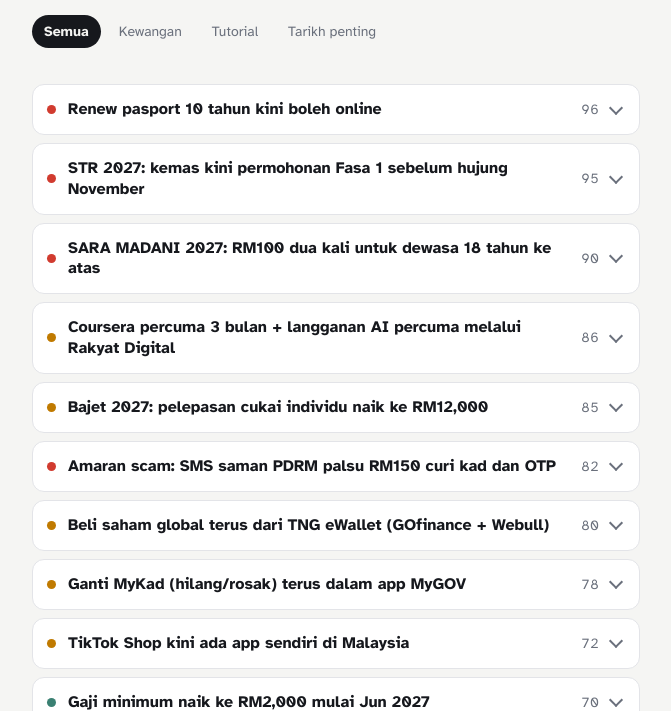
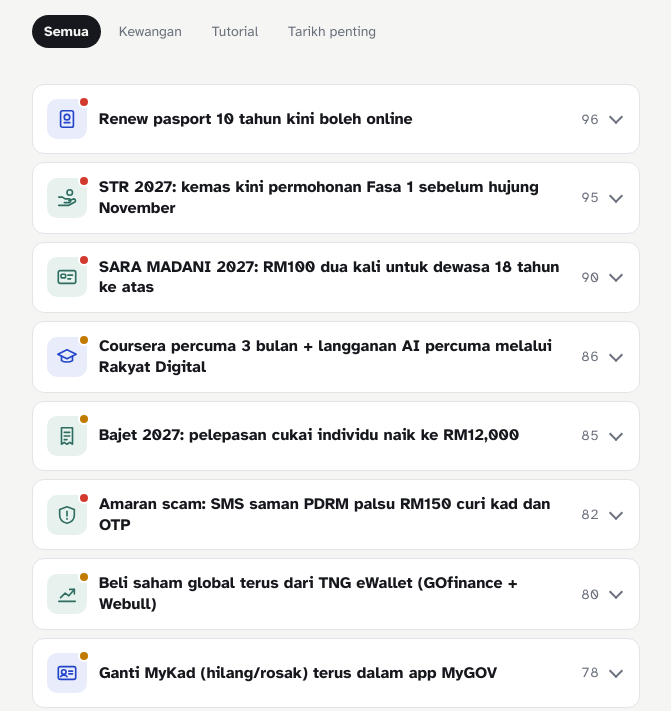
Before and after one commit to Imrnwfi/radar-trending, a plain HTML site: page index.html in a window 1280 px wide. Shown: the part 89-800 px from the top of the page, without its empty margins (304-975 px from the left). Drawn offline with nearby package versions, Linux system fonts and the light colour scheme.

Commit message:
Tambah ikon topik, pautan app berkaitan dan 5 idea tajuk video
Co-Authored-By: Claude Opus 5.5 <noreply@anthropic.com>
Claude-Session: https://claude.ai/code/session_016wVdpLdFUfqaMMHpkmqGp4

```diff
--- a/data.json
+++ b/data.json
@@ -13,12 +13,25 @@
    "ideas": [
     "Cara Renew Pasport 10 Tahun ONLINE (Step by Step)",
     "Pasport 5 vs 10 Tahun: Mana Lagi Jimat?",
-        "Gambar Pasport Online Kena Reject? Buat Macam Ni"
+    "Gambar Pasport Online Kena Reject? Buat Macam Ni",
+    "Renew Pasport Guna Telefon Je? Saya Cuba Sendiri",
+    "Pasport Nak Tamat? 5 Benda Kena Tahu Sebelum Renew"
    ],
    "sources": [
-        {"name": "RinggitPlus", "url": "https://ringgitplus.com/en/blog/personal-finance-news/10-year-passport-can-be-renewed-online-from-2-november.html"},
-        {"name": "The Vibes", "url": "https://www.thevibes.com/articles/news/129065/malaysians-can-now-apply-online-for-10-year-passports"}
-      ]
+    {
+     "name": "RinggitPlus",
+     "url": "https://ringgitplus.com/en/blog/personal-finance-news/10-year-passport-can-be-renewed-online-from-2-november.html"
+    },
+    {
+     "name": "The Vibes",
+     "url": "https://www.thevibes.com/articles/news/129065/malaysians-can-now-apply-online-for-10-year-passports"
+    }
+   ],
+   "icon": "passport",
+   "app": {
+    "name": "Jabatan Imigresen Malaysia",
+    "url": "https://www.imi.gov.my"
+   }
   },
   {
    "id": "str-2027-kemas-kini",
@@ -32,12 +45,25 @@
    "ideas": [
     "Cara Kemas Kini STR 2027 (Sebelum Fasa 1 Tutup)",
     "STR 2027: Siapa WAJIB Kemas Kini? Jangan Terlepas",
-        "Status STR Tak Lulus? Ini Cara Buat Rayuan"
+    "Status STR Tak Lulus? Ini Cara Buat Rayuan",
+    "Mohon STR 2027 Kali Pertama: Tutorial Penuh",
+    "Cara Semak Status STR 2027 Dalam 2 Minit"
    ],
    "sources": [
-        {"name": "RinggitPlus (BM)", "url": "https://ringgitplus.com/ms/blog/berita-kewangan-peribadi/tempoh-kemas-kini-str-2027-untuk-fasa-1-dijangka-hingga-november-2026.html"},
-        {"name": "RinggitPlus (EN)", "url": "https://ringgitplus.com/en/blog/personal-finance-news/str-2027-applications-and-updates-now-open-all-year.html"}
-      ]
+    {
+     "name": "RinggitPlus (BM)",
+     "url": "https://ringgitplus.com/ms/blog/berita-kewangan-peribadi/tempoh-kemas-kini-str-2027-untuk-fasa-1-dijangka-hingga-november-2026.html"
+    },
+    {
+     "name": "RinggitPlus (EN)",
+     "url": "https://ringgitplus.com/en/blog/personal-finance-news/str-2027-applications-and-updates-now-open-all-year.html"
+    }
+   ],
+   "icon": "aid",
+   "app": {
+    "name": "Portal MySTR (HASiL)",
+    "url": "https://bantuantunai.hasil.gov.my"
+   }
   },
   {
    "id": "sara-madani-2027",
@@ -50,12 +76,25 @@
    "ideas": [
     "RM200 SARA 2027 Masuk MyKad: Siapa Layak & Bila?",
     "SARA Kini Boleh Guna di Pasar Tani: Cara Guna",
-        "Penerima STR Dapat RM150 Sebulan? Ini Penjelasannya"
+    "Penerima STR Dapat RM150 Sebulan? Ini Penjelasannya",
+    "Cara Semak Baki SARA Dalam MyKad",
+    "Barang Apa Boleh Beli Guna SARA? Senarai Penuh"
    ],
    "sources": [
-        {"name": "SoyaCincau", "url": "https://soyacincau.com/2026/10/09/budget-2027-rm200-sara-madani-monthly-str-sara-up-to-rm150/"},
-        {"name": "Bernama", "url": "https://bernama.com/en/news.php?id=2621951"}
-      ]
+    {
+     "name": "SoyaCincau",
+     "url": "https://soyacincau.com/2026/10/09/budget-2027-rm200-sara-madani-monthly-str-sara-up-to-rm150/"
+    },
+    {
+     "name": "Bernama",
+     "url": "https://bernama.com/en/news.php?id=2621951"
+    }
+   ],
+   "icon": "card",
+   "app": {
+    "name": "Portal SARA",
+    "url": "https://www.sara.gov.my"
+   }
   },
   {
    "id": "rakyat-digital-coursera-ai",
@@ -68,12 +107,25 @@
    "ideas": [
     "Coursera PERCUMA 3 Bulan Guna MyDigital ID: Cara Claim",
     "AI Percuma Untuk Umur 18–30: Tutorial Rakyat Digital",
-        "5 Kursus Coursera Paling Berbaloi Untuk Cari Duit Online"
+    "5 Kursus Coursera Paling Berbaloi Untuk Cari Duit Online",
+    "Dapat Sijil Antarabangsa Percuma? Ini Caranya",
+    "Cara Daftar MyDigital ID Dari Kosong (2026)"
    ],
    "sources": [
-        {"name": "SoyaCincau", "url": "https://soyacincau.com/2026/10/12/over-12000-malaysians-have-claimed-free-coursera-courses-via-rakyat-digital-heres-how-to-get-yours/"},
-        {"name": "RinggitPlus", "url": "https://ringgitplus.com/en/blog/personal-finance-news/rakyat-digital-portal-offers-free-coursera-and-ai-access.html"}
-      ]
+    {
+     "name": "SoyaCincau",
+     "url": "https://soyacincau.com/2026/10/12/over-12000-malaysians-have-claimed-free-coursera-courses-via-rakyat-digital-heres-how-to-get-yours/"
+    },
+    {
+     "name": "RinggitPlus",
+     "url": "https://ringgitplus.com/en/blog/personal-finance-news/rakyat-digital-portal-offers-free-coursera-and-ai-access.html"
+    }
+   ],
+   "icon": "learn",
+   "app": {
+    "name": "Portal Rakyat Digital",
+    "url": "https://www.rakyatdigital.gov.my"
+   }
   },
   {
    "id": "cukai-bajet-2027",
@@ -86,12 +138,25 @@
    "ideas": [
     "Gaji RM5,000? Ini Anggaran Cukai Anda Jimat Tahun 2027",
     "Bajet 2027: Perubahan Cukai Yang Terus Masuk Poket",
-        "Pelepasan Cukai RM12,000: Apa Maksudnya Untuk Anda?"
+    "Pelepasan Cukai RM12,000: Apa Maksudnya Untuk Anda?",
+    "Kira Cukai Sendiri Guna Telefon: Tutorial Mudah",
+    "Siapa Untung Paling Banyak Dari Bajet 2027?"
    ],
    "sources": [
-        {"name": "theSun", "url": "https://thesun.my/?p=686681"},
-        {"name": "NST", "url": "https://www.nst.com.my/amp/news/nation/2026/10/1551482/2027-budget-govt-raises-personal-tax-relief-rm12000-cuts-tax-rates-m40"}
-      ]
+    {
+     "name": "theSun",
+     "url": "https://thesun.my/?p=686681"
+    },
+    {
+     "name": "NST",
+     "url": "https://www.nst.com.my/amp/news/nation/2026/10/1551482/2027-budget-govt-raises-personal-tax-relief-rm12000-cuts-tax-rates-m40"
+    }
+   ],
+   "icon": "tax",
+   "app": {
+    "name": "MyTax (LHDN)",
+    "url": "https://mytax.hasil.gov.my"
+   }
   },
   {
    "id": "scam-saman-pdrm-mybayar",
@@ -104,12 +169,25 @@
    "ideas": [
     "SMS Saman PDRM RM150? JANGAN Klik, Ini Scam",
     "Cara Semak Link Palsu Dalam 10 Saat",
-        "Dah Terklik Link Scam? Buat 4 Benda Ni Segera"
+    "Dah Terklik Link Scam? Buat 4 Benda Ni Segera",
+    "Cara Semak Saman Sebenar (Bukan Dari SMS)",
+    "5 Scam Paling Banyak Hujung Tahun 2026"
    ],
    "sources": [
-        {"name": "ProductNation", "url": "https://productnation.co/my-bm/28941/sms-saman-pdrm-palsu-mybayar-scam-mycert-bmw0/"},
-        {"name": "The Vibes", "url": "https://www.thevibes.com/articles/news/129275/bnm-warns-of-scammers-posing-as-others-using-fake-websites-and-malicious-apps"}
-      ]
+    {
+     "name": "ProductNation",
+     "url": "https://productnation.co/my-bm/28941/sms-saman-pdrm-palsu-mybayar-scam-mycert-bmw0/"
+    },
+    {
+     "name": "The Vibes",
+     "url": "https://www.thevibes.com/articles/news/129275/bnm-warns-of-scammers-posing-as-others-using-fake-websites-and-malicious-apps"
+    }
+   ],
+   "icon": "shield",
+   "app": {
+    "name": "BNM Sahkan",
+    "url": "https://www.bnm.gov.my/sahkan"
+   }
   },
   {
    "id": "tng-gofinance-saham",
@@ -122,12 +200,25 @@
    "ideas": [
     "Cara Beli Saham Apple Guna Touch 'n Go (Tutorial Penuh)",
     "GOfinance TNG: Pelaburan Mana Sesuai Untuk Pemula?",
-        "Dapat Saham Apple RM30 Percuma? Ini Syaratnya"
+    "Dapat Saham Apple RM30 Percuma? Ini Syaratnya",
+    "Saya Labur RM100 Dalam Saham US Guna TNG",
+    "Risiko Beli Saham Dalam E-Wallet: Wajib Tahu"
    ],
    "sources": [
-        {"name": "The Edge", "url": "https://theedgemalaysia.com/node/819954"},
-        {"name": "SoyaCincau", "url": "https://soyacincau.com/?p=452454"}
-      ]
+    {
+     "name": "The Edge",
+     "url": "https://theedgemalaysia.com/node/819954"
+    },
+    {
+     "name": "SoyaCincau",
+     "url": "https://soyacincau.com/?p=452454"
+    }
+   ],
+   "icon": "chart",
+   "app": {
+    "name": "TNG eWallet GOfinance",
+    "url": "https://www.tngdigital.com.my/gofinance/investment/"
+   }
   },
   {
    "id": "mygov-ganti-mykad",
@@ -140,11 +231,21 @@
    "ideas": [
     "Cara Ganti IC Hilang Guna App MyGOV",
     "Setup MyDigital ID + MyGOV Dari Kosong",
-        "5 Urusan Kerajaan Yang Kini Boleh Buat Dalam Telefon"
+    "5 Urusan Kerajaan Yang Kini Boleh Buat Dalam Telefon",
+    "IC Rosak? Tak Perlu Beratur Lagi di JPN",
+    "App MyGOV: Semua Fungsi Dalam 10 Minit"
    ],
    "sources": [
-        {"name": "Lowyat.NET", "url": "https://www.lowyat.net/2026/407922/malaysians-mykad-replacements-mygov-app/"}
-      ]
+    {
+     "name": "Lowyat.NET",
+     "url": "https://www.lowyat.net/2026/407922/malaysians-mykad-replacements-mygov-app/"
+    }
+   ],
+   "icon": "id",
+   "app": {
+    "name": "MyGOV Malaysia",
+    "url": "https://www.malaysia.gov.my"
+   }
   },
   {
    "id": "tiktok-shop-app",
@@ -157,11 +258,20 @@
    "ideas": [
     "App TikTok Shop Baru: Apa Beza Dengan TikTok Biasa?",
     "Cara Cari Baucar Dalam App TikTok Shop",
-        "Shopee vs TikTok Shop Untuk 12.12: Mana Lagi Murah?"
+    "Shopee vs TikTok Shop Untuk 12.12: Mana Lagi Murah?",
+    "Cara Elak Barang Tiruan di TikTok Shop",
+    "Tips Belanja 12.12 Supaya Tak Overbudget"
    ],
    "sources": [
-        {"name": "ProductNation", "url": "https://productnation.co/my-bm/28920/aplikasi-tiktok-shop-malaysia-sI8s/"}
-      ]
+    {
+     "name": "ProductNation",
+     "url": "https://productnation.co/my-bm/28920/aplikasi-tiktok-shop-malaysia-sI8s/"
+    }
+   ],
+   "icon": "shop",
+   "app": {
+    "name": "App TikTok Shop (App Store / Google Play)"
+   }
   },
   {
    "id": "gaji-minimum-2000",
@@ -173,11 +283,18 @@
    "angle": "Video bajet peribadi: cara rancang guna kenaikan gaji supaya tak hilang begitu sahaja. Topik ini akan naik semula menjelang Jun 2027.",
    "ideas": [
     "Gaji Minimum RM2,000: Bila Mula & Siapa Dapat?",
-        "Gaji Naik RM300: Cara Bajet Supaya Tak Habis Macam Tu Je"
+    "Gaji Naik RM300: Cara Bajet Supaya Tak Habis Macam Tu Je",
+    "Bajet Gaji RM2,000 Sebulan: Cukup Ke?",
+    "Kaedah 50/30/20 Untuk Gaji RM2,000",
+    "Gaji Minimum Naik: Apa Kesan Pada Harga Barang?"
    ],
    "sources": [
-        {"name": "NST", "url": "https://www.nst.com.my/amp/business/economy/2026/10/1552298/2027-budget-more-cash-bigger-tax-breaks-other-great-goodies"}
-      ]
+    {
+     "name": "NST",
+     "url": "https://www.nst.com.my/amp/business/economy/2026/10/1552298/2027-budget-more-cash-bigger-tax-breaks-other-great-goodies"
+    }
+   ],
+   "icon": "salary"
   },
   {
    "id": "tuju-vs-waze",
@@ -189,12 +306,25 @@
    "angle": "Uji pandu sebenar Tuju vs Waze dan tutorial setup Tuju. Topik ada unsur kontroversi, jadi kekalkan nada neutral dan berpandukan fakta.",
    "ideas": [
     "Saya Uji App Tuju vs Waze: Mana Lagi Tepat?",
-        "Penjawat Awam Tak Boleh Guna Waze: Ini Alternatifnya"
+    "Penjawat Awam Tak Boleh Guna Waze: Ini Alternatifnya",
+    "Cara Setup App Tuju (Tutorial Penuh)",
+    "3 App Navigasi Selain Waze Yang Berbaloi",
+    "Tuju Dah Pulih? Review Jujur Selepas Kemas Kini"
    ],
    "sources": [
-        {"name": "SoyaCincau", "url": "https://soyacincau.com/?p=452454"},
-        {"name": "SoyaCincau", "url": "https://soyacincau.com/?p=447893"}
-      ]
+    {
+     "name": "SoyaCincau",
+     "url": "https://soyacincau.com/?p=452454"
+    },
+    {
+     "name": "SoyaCincau",
+     "url": "https://soyacincau.com/?p=447893"
+    }
+   ],
+   "icon": "map",
+   "app": {
+    "name": "App Tuju"
+   }
   },
   {
    "id": "emas-4100",
@@ -206,12 +336,25 @@
    "angle": "Tutorial simpan emas dengan modal kecil dan cara banding harga jual-beli (spread). Elak ramal harga, fokus pada cara.",
    "ideas": [
     "Emas Dah US$4,100: Masih Berbaloi Beli?",
-        "Simpan Emas Dari RM10: Cara Guna Pos ArRahnu Gold-i"
+    "Simpan Emas Dari RM10: Cara Guna Pos ArRahnu Gold-i",
+    "Emas Fizikal vs Emas Digital: Mana Lebih Selamat?",
+    "Cara Kira Untung Rugi Simpan Emas (Spread)",
+    "Gaji RM2,500: Patut Simpan Emas Berapa Sebulan?"
    ],
    "sources": [
-        {"name": "Bernama", "url": "https://bernama.com/bm/news.php?id=2631077"},
-        {"name": "SoyaCincau", "url": "https://soyacincau.com/?p=447370"}
-      ]
+    {
+     "name": "Bernama",
+     "url": "https://bernama.com/bm/news.php?id=2631077"
+    },
+    {
+     "name": "SoyaCincau",
+     "url": "https://soyacincau.com/?p=447370"
+    }
+   ],
+   "icon": "gold",
+   "app": {
+    "name": "Pos ArRahnu"
+   }
   },
   {
    "id": "tng-bayar-shopee",
@@ -223,19 +366,52 @@
    "angle": "Video tips jimat 12.12: susun cashback e-wallet, baucar dan kaedah bayar.",
    "ideas": [
     "Cara Bayar Shopee Guna Touch 'n Go (DuitNow QR)",
-        "Tips Jimat 12.12: Susun Baucar + Cashback E-Wallet"
+    "Tips Jimat 12.12: Susun Baucar + Cashback E-Wallet",
+    "E-Wallet Mana Paling Banyak Cashback Hujung Tahun?",
+    "Checkout Shopee Paling Murah: Langkah Demi Langkah",
+    "Jangan Bayar Harga Penuh Masa 12.12: 5 Tips"
    ],
    "sources": [
-        {"name": "RinggitPlus", "url": "https://ringgitplus.com/en/blog/online-shopping/you-can-now-pay-for-your-shopee-orders-with-tng-ewallet.html"}
-      ]
+    {
+     "name": "RinggitPlus",
+     "url": "https://ringgitplus.com/en/blog/online-shopping/you-can-now-pay-for-your-shopee-orders-with-tng-ewallet.html"
+    }
+   ],
+   "icon": "cart",
+   "app": {
+    "name": "TNG eWallet",
+    "url": "https://www.tngdigital.com.my"
+   }
   }
  ],
  "upcoming": [
-    {"date": "Hujung Nov 2026", "label": "Tempoh kemas kini STR 2027 Fasa 1 dijangka tamat", "note": "Tertakluk pindaan LHDN. Bagus untuk video peringatan minggu depan."},
-    {"date": "12 Dis 2026", "label": "Jualan 12.12", "note": "Tips belanja, baucar dan cashback e-wallet."},
-    {"date": "31 Dis 2026", "label": "Promosi TNG eWallet di Shopee tamat; SARA untuk Semua 2026 sah hingga tarikh ini", "note": "Video 'guna baki sebelum luput'."},
-    {"date": "Mac 2027", "label": "RM100 SARA MADANI pertama (sebelum Aidilfitri)", "note": "Tarikh tepat belum diumumkan."},
-    {"date": "Jun 2027", "label": "Gaji minimum RM2,000 berkuat kuasa"},
-    {"date": "Ogos 2027", "label": "RM100 SARA MADANI kedua (Hari Kebangsaan ke-70)"}
+  {
+   "date": "Hujung Nov 2026",
+   "label": "Tempoh kemas kini STR 2027 Fasa 1 dijangka tamat",
+   "note": "Tertakluk pindaan LHDN. Bagus untuk video peringatan minggu depan."
+  },
+  {
+   "date": "12 Dis 2026",
+   "label": "Jualan 12.12",
+   "note": "Tips belanja, baucar dan cashback e-wallet."
+  },
+  {
+   "date": "31 Dis 2026",
+   "label": "Promosi TNG eWallet di Shopee tamat; SARA untuk Semua 2026 sah hingga tarikh ini",
+   "note": "Video 'guna baki sebelum luput'."
+  },
+  {
+   "date": "Mac 2027",
+   "label": "RM100 SARA MADANI pertama (sebelum Aidilfitri)",
+   "note": "Tarikh tepat belum diumumkan."
+  },
+  {
+   "date": "Jun 2027",
+   "label": "Gaji minimum RM2,000 berkuat kuasa"
+  },
+  {
+   "date": "Ogos 2027",
+   "label": "RM100 SARA MADANI kedua (Hari Kebangsaan ke-70)"
+  }
  ]
 }
--- a/index.html
+++ b/index.html
@@ -12,14 +12,14 @@
 /* Layout: one quiet column of title buttons; a button opens its details in place. */
 :root{
   --paper:#f5f5f3; --panel:#ffffff; --ink:#16181d; --muted:#6a707c; --line:#e3e4e8;
-  --accent:#2346c9; --hot:#d13b2f; --rise:#c07a00; --steady:#3a8072;
+  --accent:#2346c9; --tint-k:#e7f2ee; --ink-k:#2f6d61; --tint-t:#e8ecfb; --ink-t:#2346c9; --hot:#d13b2f; --rise:#c07a00; --steady:#3a8072;
   --display:"Bricolage Grotesque", system-ui, sans-serif;
   --body:"Atkinson Hyperlegible", system-ui, -apple-system, "Segoe UI", sans-serif;
   color-scheme:light;
 }
 @media (prefers-color-scheme: dark){
   :root{ --paper:#0f1115; --panel:#171a20; --ink:#e9ebef; --muted:#9097a4; --line:#262a33;
-    --accent:#8aa0ff; --hot:#ff6f62; --rise:#f0b440; --steady:#6cc4b3; color-scheme:dark; }
+    --accent:#8aa0ff; --tint-k:#163029; --ink-k:#7fd0be; --tint-t:#1c2340; --ink-t:#9fb1ff; --hot:#ff6f62; --rise:#f0b440; --steady:#6cc4b3; color-scheme:dark; }
 }
 *{box-sizing:border-box}
 [hidden]{display:none!important}
@@ -38,6 +38,10 @@ h1{font-family:var(--display);font-weight:700;font-size:30px;line-height:1.1;mar
 .item{background:var(--panel);border:1px solid var(--line);border-radius:12px;overflow:hidden}
 .row{width:100%;display:flex;align-items:center;gap:12px;text-align:left;background:transparent;border:0;padding:14px 14px}
 .row:hover{background:color-mix(in srgb, var(--line) 35%, transparent)}
+.ico{flex:0 0 auto;width:40px;height:40px;border-radius:10px;display:grid;place-items:center;background:var(--tint-k);color:var(--ink-k);position:relative}
+.ico.tutorial{background:var(--tint-t);color:var(--ink-t)}
+.ico svg{width:22px;height:22px}
+.ico .dot{position:absolute;right:-3px;top:-3px;border:2px solid var(--panel);width:12px;height:12px}
 .dot{flex:0 0 auto;width:9px;height:9px;border-radius:50%;background:var(--steady)}
 .dot.panas{background:var(--hot)} .dot.naik{background:var(--rise)}
 .t{flex:1;min-width:0;font-weight:700;line-height:1.3}
@@ -45,15 +49,21 @@ h1{font-family:var(--display);font-weight:700;font-size:30px;line-height:1.1;mar
 .s{flex:0 0 auto;font-variant-numeric:tabular-nums;font-size:14px;color:var(--muted)}
 .chev{flex:0 0 auto;width:10px;height:10px;border-right:2px solid var(--muted);border-bottom:2px solid var(--muted);transform:rotate(45deg);margin:0 4px 4px 0;transition:transform .15s}
 .row[aria-expanded="true"] .chev{transform:rotate(-135deg);margin:4px 4px 0 0}
-.detail{padding:0 14px 16px 35px;display:flex;flex-direction:column;gap:12px;font-size:15px}
+.detail{padding:2px 14px 16px 66px;display:flex;flex-direction:column;gap:12px;font-size:15px}
 .detail p{margin:0;max-width:62ch}
 .lbl{font-size:12px;font-weight:700;letter-spacing:.06em;text-transform:uppercase;color:var(--muted);margin-bottom:2px}
 .tags{font-size:13px;color:var(--muted)}
 .tags b{color:var(--hot);font-weight:700}
-.ideas{list-style:none;margin:0;padding:0;display:flex;flex-direction:column;gap:6px}
+.ideas{list-style:none;margin:0;padding:0;display:flex;flex-direction:column;gap:8px;counter-reset:n}
 .ideas li{display:flex;gap:8px;align-items:flex-start}
 .ideas span{flex:1}
 .mini{border:1px solid var(--line);background:transparent;border-radius:6px;padding:1px 8px;font-size:12px;color:var(--muted)}
+.app{display:inline-flex;align-items:center;gap:8px;border:1px solid var(--line);border-radius:999px;padding:4px 12px 4px 4px;font-size:14px;font-weight:700;text-decoration:none;color:var(--ink);align-self:flex-start;max-width:100%}
+.app .ico{width:26px;height:26px;border-radius:999px}
+.app .ico svg{width:15px;height:15px}
+.app small{color:var(--muted);font-weight:400}
+.ideas li{counter-increment:n}
+.ideas li::before{content:counter(n);flex:0 0 auto;width:20px;color:var(--muted);font-variant-numeric:tabular-nums;font-size:14px}
 .src{font-size:13px;color:var(--muted);display:flex;flex-wrap:wrap;gap:4px 12px}
 .acts{display:flex;flex-wrap:wrap;gap:8px}
 .btn{border:1px solid var(--line);background:transparent;border-radius:8px;padding:7px 12px;font-size:14px;font-weight:700}
@@ -70,6 +80,7 @@ select{font:inherit;font-size:14px;background:var(--panel);color:var(--ink);bord
 .legend span{display:inline-flex;align-items:center;gap:6px}
 footer{font-size:13px;color:var(--muted);border-top:1px solid var(--line);padding-top:14px}
 @media (prefers-reduced-motion: reduce){.chev{transition:none}}
+@media (max-width:420px){.detail{padding-left:14px}}
 </style>
 </head>
 <body>
@@ -109,6 +120,23 @@ footer{font-size:13px;color:var(--muted);border-top:1px solid var(--line);paddin
   const $ = id => document.getElementById(id);
   const state = { data:null, latest:null, filter:"semua", hideDone:false, done:{}, open:{}, viewing:"latest" };
   const statusLabel = { panas:"Panas", naik:"Naik", stabil:"Stabil" };
+  const P = {
+    passport:'<rect x="5" y="3" width="14" height="18" rx="2"/><circle cx="12" cy="10" r="3"/><path d="M9 16h6"/>',
+    aid:'<path d="M3 11h4l3 2h4a2 2 0 0 1 0 4H9"/><path d="M14 15l5-2a2 2 0 0 1 2 3l-7 4H3"/><circle cx="15" cy="6" r="3"/>',
+    card:'<rect x="2.5" y="5" width="19" height="14" rx="2"/><rect x="5.5" y="9" width="5" height="4" rx="1"/><path d="M13 10h5M13 14h3"/>',
+    learn:'<path d="M2 9l10-5 10 5-10 5z"/><path d="M6 11v5c3 2 9 2 12 0v-5"/>',
+    tax:'<path d="M6 3h12v18l-3-2-3 2-3-2-3 2z"/><path d="M9 8h6M9 12h6M9 16h3"/>',
+    shield:'<path d="M12 3l8 3v6c0 5-3.5 8-8 9-4.5-1-8-4-8-9V6z"/><path d="M12 8v5M12 16v.5"/>',
+    chart:'<path d="M3 20h18"/><path d="M5 16l5-5 4 3 6-7"/><path d="M15 7h5v5"/>',
+    id:'<rect x="2.5" y="5" width="19" height="14" rx="2"/><circle cx="8.5" cy="11" r="2.5"/><path d="M5 16c1-2 6-2 7 0M14 10h4M14 13h4"/>',
+    shop:'<path d="M5 8h14l-1 12H6z"/><path d="M9 8a3 3 0 0 1 6 0"/>',
+    salary:'<rect x="2.5" y="6" width="19" height="12" rx="2"/><circle cx="12" cy="12" r="2.5"/><path d="M6 9v.01M18 15v.01"/>',
+    map:'<path d="M12 21s-6-5.5-6-11a6 6 0 0 1 12 0c0 5.5-6 11-6 11z"/><circle cx="12" cy="10" r="2.2"/>',
+    gold:'<path d="M3 19l2.5-6h6l2.5 6z"/><path d="M10 13l2.5-6h6l2.5 6"/><path d="M14 19h7l-1.5-4"/>',
+    cart:'<path d="M3 4h2l2.5 11h11L21 7H6.5"/><circle cx="9" cy="19" r="1.5"/><circle cx="17" cy="19" r="1.5"/>',
+    link:'<path d="M10 14a4 4 0 0 0 6 0l3-3a4 4 0 0 0-6-6l-1 1"/><path d="M14 10a4 4 0 0 0-6 0l-3 3a4 4 0 0 0 6 6l1-1"/>'
+  };
+  function svg(k){ return `<svg viewBox="0 0 24 24" fill="none" stroke="currentColor" stroke-width="1.8" stroke-linecap="round" stroke-linejoin="round" aria-hidden="true">${P[k] || P.link}</svg>`; }
 
   function esc(s){ return String(s == null ? "" : s).replace(/[&<>"']/g, c => ({"&":"&amp;","<":"&lt;",">":"&gt;",'"':"&quot;","'":"&#39;"}[c])); }
   function safeUrl(u){ try{ const x = new URL(String(u)); return /^https?:$/.test(x.protocol) ? x.href : null; }catch(e){ return null; } }
@@ -137,7 +165,7 @@ footer{font-size:13px;color:var(--muted);border-top:1px solid var(--line);paddin
     const srcs = (Array.isArray(i.sources) ? i.sources : []).map(s => { const u = safeUrl(s.url); return u ? `<a href="${esc(u)}" target="_blank" rel="noopener">${esc(s.name || "Sumber")}</a>` : ""; }).join("");
     return `<div class="item${done ? " done" : ""}">
       <button class="row" data-toggle="${id}" aria-expanded="${open}" aria-controls="d-${id}">
-        <i class="dot ${st}" aria-label="${statusLabel[st]}"></i>
+        <span class="ico ${i.cat === "tutorial" ? "tutorial" : ""}">${svg(i.icon)}<i class="dot ${st}" aria-label="${statusLabel[st]}"></i></span>
         <span class="t">${esc(i.title)}</span>
         <span class="s">${Math.max(0, Math.min(100, Number(i.score) || 0))}</span>
         <i class="chev" aria-hidden="true"></i>
@@ -146,7 +174,8 @@ footer{font-size:13px;color:var(--muted);border-top:1px solid var(--line);paddin
         <div class="tags">${statusLabel[st]} · ${i.cat === "kewangan" ? "Kewangan" : "Tutorial App & Web"}${i.deadline ? ` · <b>${esc(i.deadline)}</b>` : ""}</div>
         <div><div class="lbl">Kenapa trending</div><p>${esc(i.why)}</p></div>
         ${i.angle ? `<div><div class="lbl">Sudut video</div><p>${esc(i.angle)}</p></div>` : ""}
-        ${ideas.length ? `<div><div class="lbl">Idea tajuk</div><ul class="ideas">${ideas.map(t => `<li><span>${esc(t)}</span><button class="mini" data-copy="${esc(t)}">Salin</button></li>`).join("")}</ul></div>` : ""}
+        ${appHtml(i)}
+        ${ideas.length ? `<div><div class="lbl">Idea tajuk video (${ideas.length})</div><ul class="ideas">${ideas.map(t => `<li><span>${esc(t)}</span><button class="mini" data-copy="${esc(t)}">Salin</button></li>`).join("")}</ul></div>` : ""}
         ${srcs ? `<div class="src">Sumber: ${srcs}</div>` : ""}
         <div class="acts">
           <button class="btn pri" data-prompt="${id}">Salin prompt skrip video</button>
@@ -156,6 +185,12 @@ footer{font-size:13px;color:var(--muted);border-top:1px solid var(--line);paddin
     </div>`;
   }
 
+  function appHtml(i){
+    const a = i.app; if(!a || !a.name) return "";
+    const u = safeUrl(a.url); const cls = i.cat === "tutorial" ? "tutorial" : "";
+    const inner = `<span class="ico ${cls}">${svg(i.icon)}</span><span>${esc(a.name)}${u ? ` <small>${esc(new URL(u).hostname.replace(/^www\./,""))}</small>` : ""}</span>`;
+    return `<div><div class="lbl">App / laman berkaitan</div>${u ? `<a class="app" href="${esc(u)}" target="_blank" rel="noopener">${inner}</a>` : `<span class="app">${inner}</span>`}</div>`;
+  }
   function buildPrompt(item){
     const facts = { tajuk: item.title, kenapa_trending: item.why, sudut: item.angle, idea_tajuk: item.ideas, tarikh_akhir: item.deadline || null, sumber: (item.sources||[]).map(s => s.url) };
     return `Anda penulis skrip untuk channel YouTube Malaysia "Imran Wafi" (niche: tutorial app/website dan kewangan peribadi; gaya santai, bahasa Melayu harian).
```
Also changed, not shown: history/2026-11-13.json (+230 -54 lines). Lines whose indentation alone changed are shown as unchanged.
